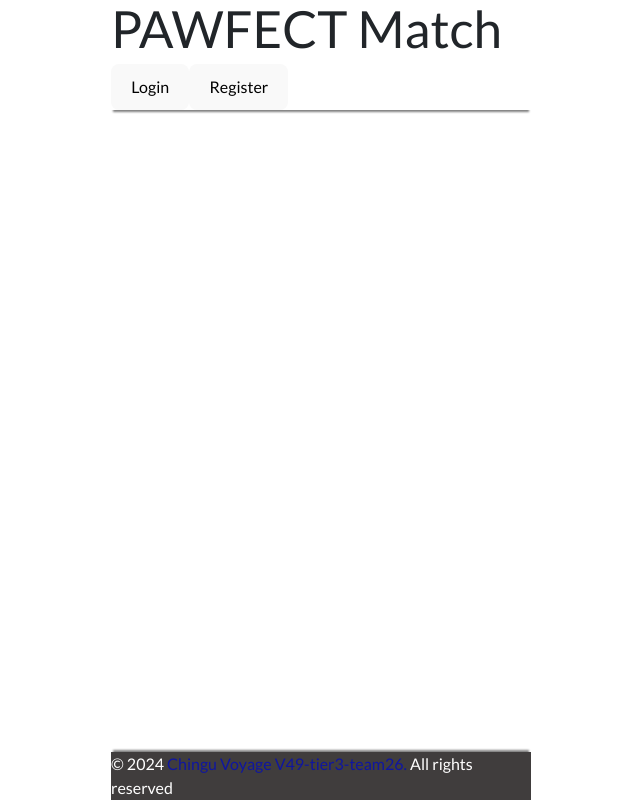
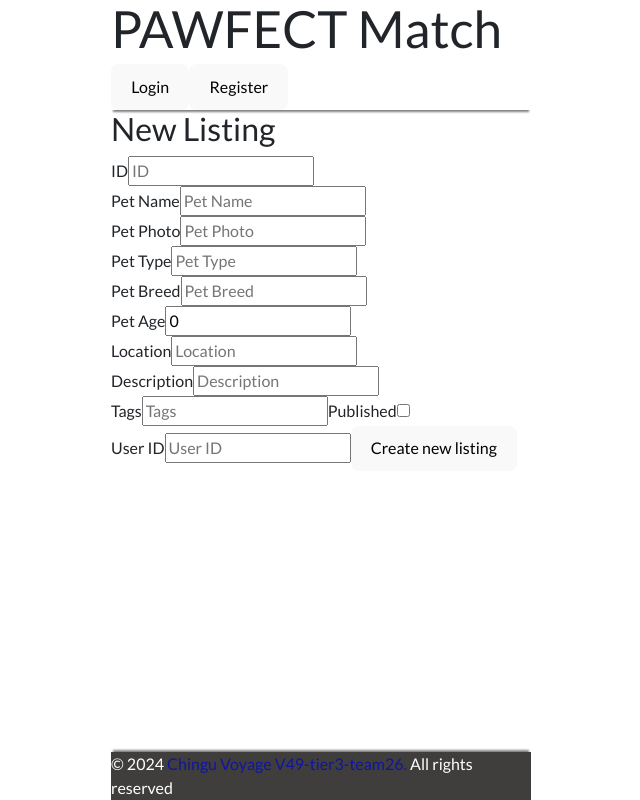
Before and after one commit to chingu-voyages/v49-tier3-team-26, a React (Vite) app in the folder client/: page /new-listing in a window 1280 px wide. Shown: the whole page, without its empty margins (319-959 px from the left). Built offline with nearby package versions, Linux system fonts and the light colour scheme; no server answers.

Commit message:
form sends data to the API correctly; now styling

```diff
--- a/client/src/App.tsx
+++ b/client/src/App.tsx
@@ -9,6 +9,7 @@ import LoginModal from './components/LoginModal';
 import RegisterModal from './components/RegisterModal';
 import { BrowserRouter as Router, Route, Routes, Navigate, useNavigate  } from 'react-router-dom';
 import Discover from './components/Discover';
+import CreateListing from './components/CreateListing'
 
 function App() {
   const { user, loading } = useAuth();
@@ -46,6 +47,7 @@ function App() {
         <Route path="/" element={user ? <Navigate to="/" /> : <div>Welcome, please login or register.</div>} />
         <Route path="/chat" element={user ? <ChatRoom /> : <Navigate to="/" />} />
         <Route path="/discover" element={<Discover />} />
+        <Route path="/new-listing" element={<CreateListing />} />
       </Routes>
 
     </div>
--- /dev/null
+++ b/client/src/components/CreateListing.tsx
@@ -0,0 +1,178 @@
+import { useState, } from "react"
+import { PetProfile } from "./Discover"
+
+export default function Discover() {
+    const [formData, setFormData] = useState<PetProfile>(
+        {
+        id: "",
+        petName: "",
+        petPhoto: "",
+        petType: "",
+        petBreed: "",
+        petAge: 0,
+        location: "",
+        description: "",
+        tags: "",
+        userId: "",
+        published: false,
+      }
+    )
+
+    function handleChange(event :any) {
+        setFormData( (prevFormData :PetProfile) => {
+            return {
+                ...prevFormData,
+                [event.target.name]: event.target.type === 'checkbox' ?
+                event.target.checked :
+                event.target.value
+            }
+        })
+    }
+
+    // Ensuring petAge gets passed as a number to the API
+    const dataToSend = {
+        ...formData,
+        petAge: typeof formData.petAge !== "number" ?
+        parseInt(formData.petAge, 10) : formData.petAge
+      };
+
+    async function postListing() {
+        const response = await fetch("https://pawfect-match-api.onrender.com/v1/listing", {
+            method: "POST",
+            headers: {
+                "Content-Type": "application/json"
+            },
+            body: JSON.stringify(dataToSend)
+        })
+
+        if(!response.ok) {
+            console.error('Failed to post data', response.statusText);
+            return;
+        }
+
+        const result = await response.json();
+        console.log("Data posted succesfully", result)
+        }
+
+    return (
+        <>
+            <h2>New Listing</h2>
+            <form onSubmit={e => {e.preventDefault()}}>
+                <label>
+                ID
+                <input
+                    type="text"
+                    placeholder="ID"
+                    onChange={event => handleChange(event)}
+                    name="id"
+                    value={formData.id}
+                    />
+                </label>
+                <label>
+                    Pet Name
+                    <input
+                        type="text"
+                        placeholder="Pet Name"
+                        onChange={event => handleChange(event)}
+                        name="petName"
+                        value={formData.petName}
+                    />
+                </label>
+                <label>
+                    Pet Photo
+                    <input
+                        type="text"
+                        placeholder="Pet Photo"
+                        onChange={event => handleChange(event)}
+                        name="petPhoto"
+                        value={formData.petPhoto}
+                    />
+                </label>
+                <label>
+                    Pet Type
+                    <input
+                        type="text"
+                        placeholder="Pet Type"
+                        onChange={event => handleChange(event)}
+                        name="petType"
+                        value={formData.petType}
+                    />
+                </label>
+                <label>
+                    Pet Breed
+                    <input
+                        type="text"
+                        placeholder="Pet Breed"
+                        onChange={event => handleChange(event)}
+                        name="petBreed"
+                        value={formData.petBreed}
+                    />
+                </label>
+                <label>
+                    Pet Age
+                    <input
+                        type="number"
+                        placeholder="Pet Age"
+                        onChange={event => handleChange(event)}
+                        name="petAge"
+                        value={formData.petAge}
+                    />
+                </label>
+                <label>
+                    Location
+                    <input
+                        type="text"
+                        placeholder="Location"
+                        onChange={event => handleChange(event)}
+                        name="location"
+                        value={formData.location}
+                    />
+                </label>
+                <label>
+                    Description
+                    <input
+                        type="text"
+                        placeholder="Description"
+                        onChange={event => handleChange(event)}
+                        name="description"
+                        value={formData.description}
+                    />
+                </label>
+                <label>
+                    Tags
+                    <input
+                        type="text"
+                        placeholder="Tags"
+                        onChange={event => handleChange(event)}
+                        name="tags"
+                        value={formData.tags}
+                    />
+                </label>
+                <label>
+                    Published
+                    <input
+                        type="checkbox"
+                        placeholder="Published"
+                        onChange={event => handleChange(event)}
+                        name="isPublished"
+                        checked={formData.published}
+                    />
+                </label>
+                <label>
+                    User ID
+                    <input
+                        type="text"
+                        placeholder="User ID"
+                        onChange={event => handleChange(event)}
+                        name="userId"
+                    />
+                </label>
+                <button
+                    type="button"
+                    onClick={() => postListing()}
+                    >Create new listing
+                </button>
+            </form>
+        </>
+    )
+}
--- a/client/src/components/Discover.tsx
+++ b/client/src/components/Discover.tsx
@@ -6,7 +6,7 @@ import Dog from "../assets/dogBtn.svg"
 import Cat from "../assets/catBtn.svg"
 import Other from "../assets/otherAnimalsBtn.svg"
 
-interface PetProfile {
+export interface PetProfile {
     id: string;
     petName: string;
     petPhoto: string;
@@ -16,8 +16,8 @@ interface PetProfile {
     location: string;
     description: string;
     tags: string;
-    creationTimestamp: string;
-    lastUpdateTimestamp: string;
+    creationTimestamp?: string;
+    lastUpdateTimestamp?: string;
     published: boolean;
     userId: string;
   }
@@ -54,7 +54,7 @@ export default function Discover() {
     useEffect(() => {
         async function getData() {
             const response = await
-            fetch("https://pawfect-match-api.onrender.com/v1/listings/search?&pageSize=20");
+            fetch("https://pawfect-match-api.onrender.com/v1/listings/search?&pageSize=10");
             // "https://pawfect-match-api.onrender.com/v1/listings/search"
             const animalsForAdoption = await response.json();
             setData(animalsForAdoption);
--- a/client/src/components/PetCard.tsx
+++ b/client/src/components/PetCard.tsx
@@ -29,11 +29,6 @@ export default function PetCard( {name, tags, location, type, age, photo} :CardI
                     src={photo} alt={`Picture of ${name}`}
                     />
                 }
-                {/*
-                <img className={styles.photo}
-                src={photo.includes('src/assets/') ? photo :
-                type === "Dog" ? dog : cat} alt="animal for adoption" />
-                <img className={styles.paw} src={paw} alt="favorite button" /> */}
             </div>
             <div className={styles.desc}>
                 <div className={styles.tags}>
--- /dev/null
+++ b/client/src/components/createListing.module.css
@@ -0,0 +1,4 @@
+input {
+    display: block;
+    margin: 15px;
+}
```
